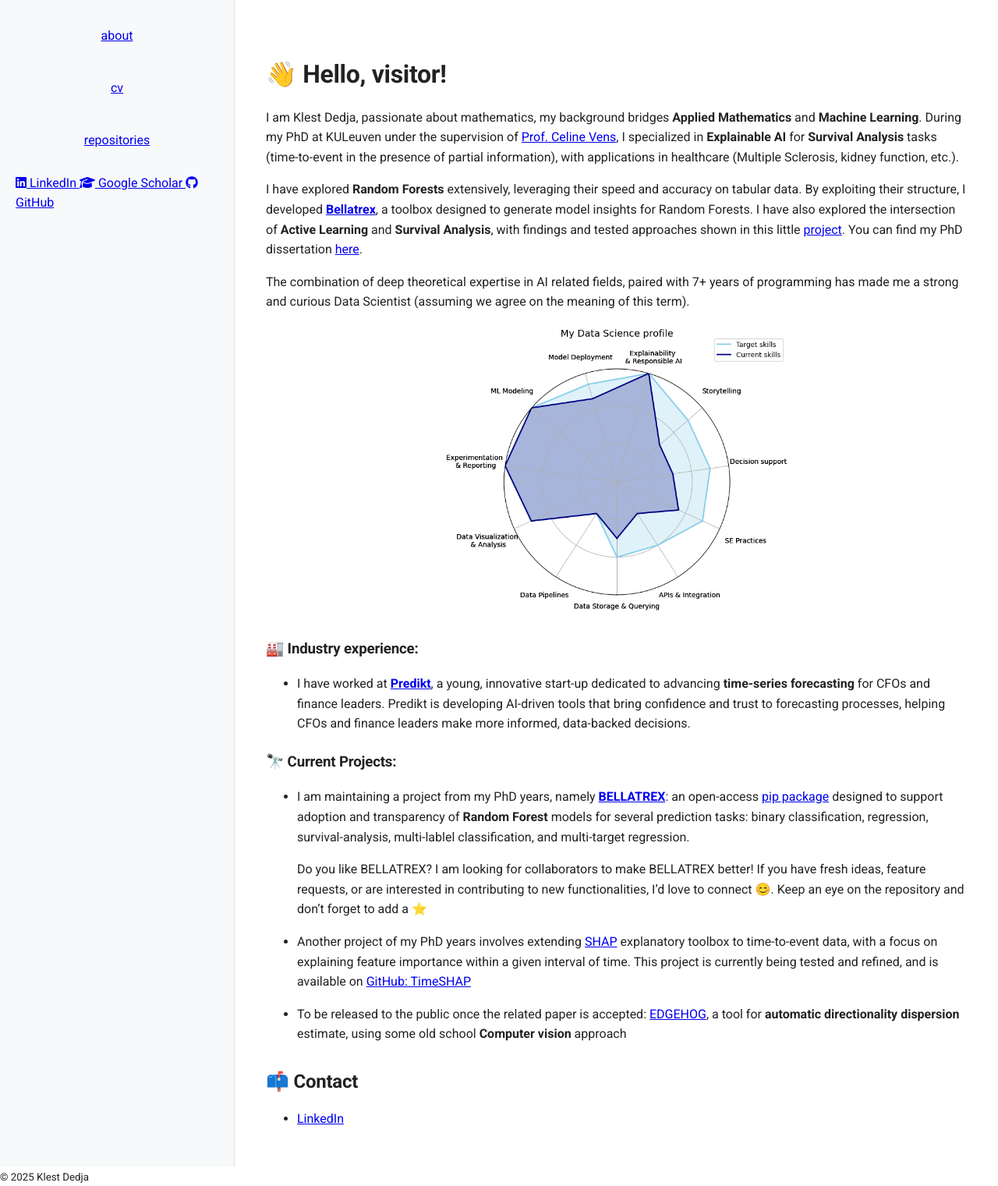
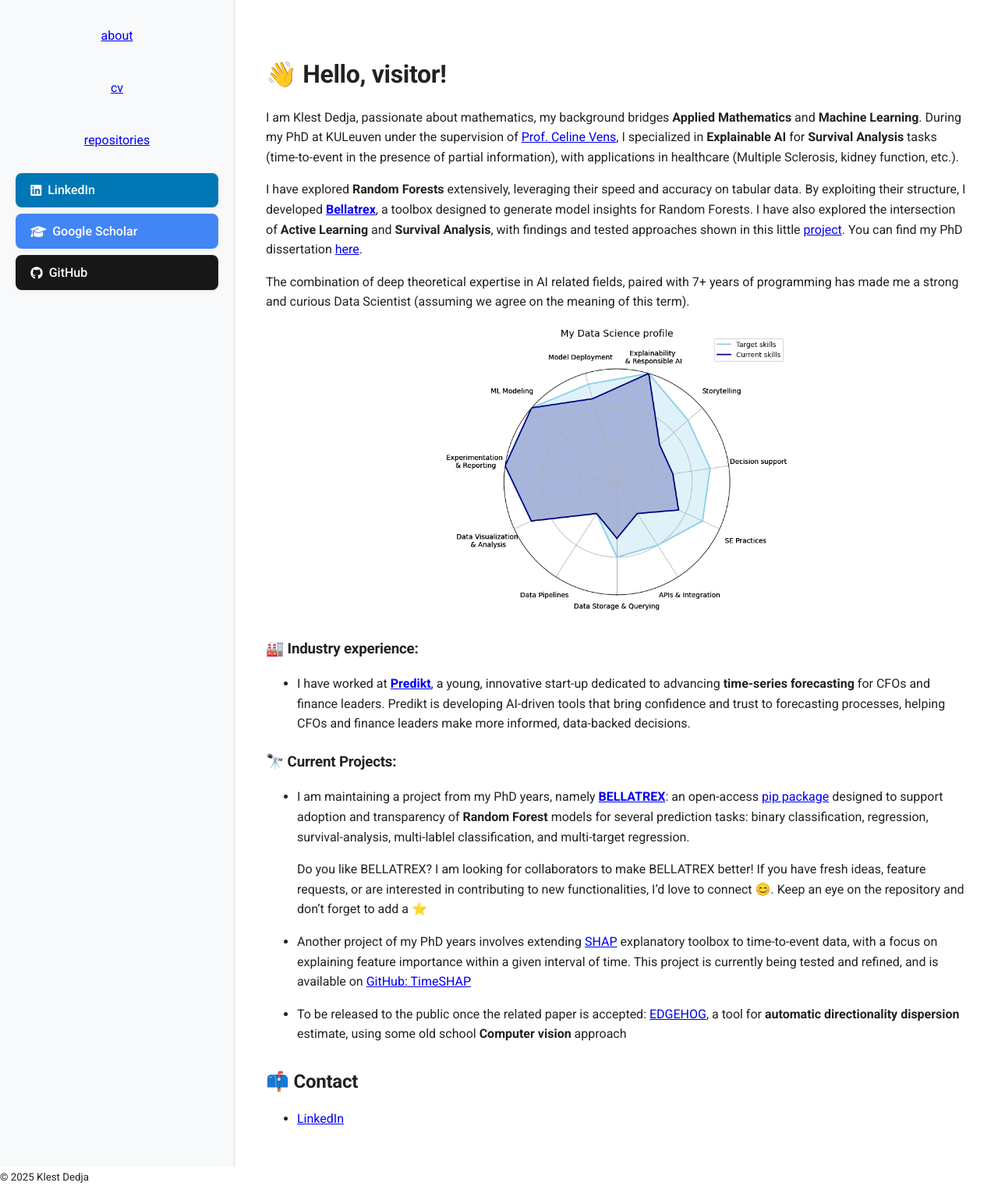
Before and after one commit to KlestDedja/klestdedja.github.io, a Jekyll site: the page built from index.md, in a window 1280 px wide. Shown: the whole page at 78% size. Built offline with Jekyll 4.4.1, drawn with Linux system fonts in a browser that asks for light colours.

Commit message:
Made  Distinctive button styles

```diff
--- a/assets/css/style.css
+++ b/assets/css/style.css
@@ -59,3 +59,33 @@ h1, h2, h3, h4, h5, h6 {
   text-align: center;
   padding: 0.8rem 1rem;
   border-radius: 10px;
+}
+
+/* Social buttons styling */
+.social-link {
+  display: flex;
+  align-items: center;
+  gap: 0.5em;
+  font-weight: 500;
+  font-size: 1rem;
+  padding: 0.6em 1.2em;
+  border-radius: 8px;
+  color: #fff !important;
+  text-decoration: none;
+  margin-bottom: 0.5em;
+  transition: background 0.2s, box-shadow 0.2s;
+  box-shadow: 0 2px 8px rgba(0,0,0,0.04);
+}
+.social-link.linkedin {
+  background: #0077b5;
+}
+.social-link.github {
+  background: #181717;
+}
+.social-link.scholar {
+  background: #4285f4;
+}
+.social-link:hover {
+  filter: brightness(1.1);
+  box-shadow: 0 4px 16px rgba(0,0,0,0.08);
+}
```
